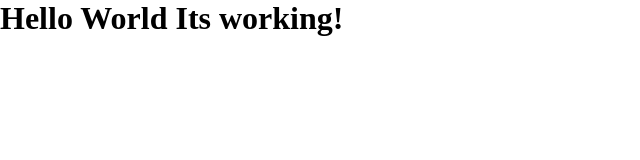
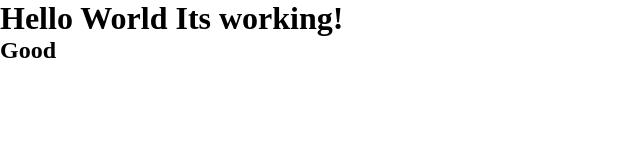
Before and after one commit to kartikmehta8/s3rcel-pr-preview, a React (Create React App) app: page / in a window 1280 px wide. Shown: the top 160 px of the page, without its empty margins (0-640 px from the left). Built offline with nearby package versions, Linux system fonts and the light colour scheme.

Commit message:
Update App.js

```diff
--- a/src/App.js
+++ b/src/App.js
@@ -2,6 +2,7 @@ function App() {
   return (
     <div>
       <h1>Hello World Its working! </h1>
+      <h2>Good</h2>
     </div>
   );
 }
```
